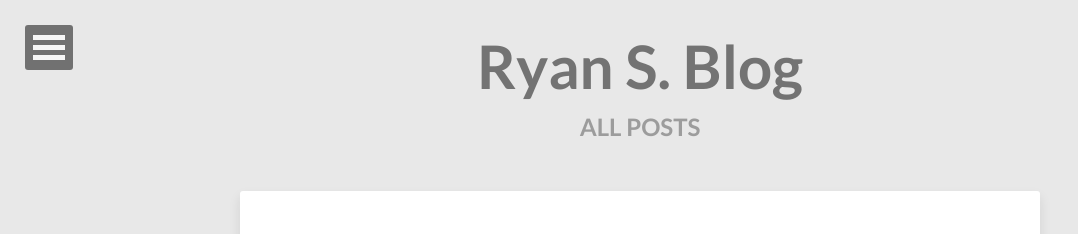
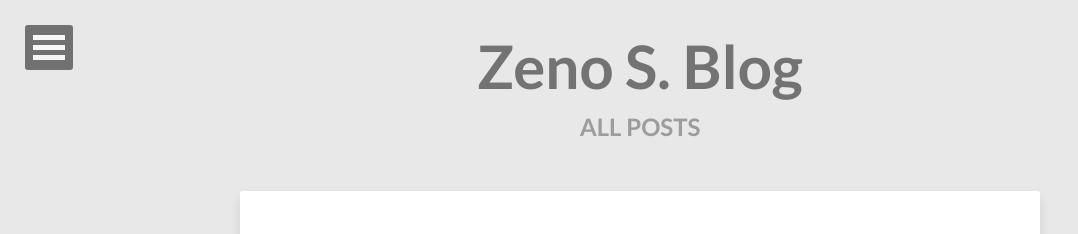
Before and after one commit to zhe-sun/zhe-sun.github.io, a Jekyll site: the page built from posts/index.html, in a window 1280 px wide. Shown: the top 234 px of the page, without its empty margins (0-1078 px from the left). Built offline with Jekyll 4.4.1, drawn with Linux system fonts in a browser that asks for light colours; nearby versions of some CDN libraries.

Commit message:
Change the title and the name

```diff
--- a/_config.yml
+++ b/_config.yml
@@ -1,4 +1,4 @@
-title:            Ryan S. Blog
+title:            Zeno S. Blog
 description:      Whatever is worth doing is worth doing well.
 disqus_shortname: ryan-sun
 reading_time:     true
--- a/index.html
+++ b/index.html
@@ -1,7 +1,7 @@
 ---
 layout: post-index
 title: Latest Posts
-description: "The main page of Ryan S."
+description: "The main page of Zeno S."
 tags: [C/C++, Kernel, Mesos, Mesosphere, DC/OS, blog]
 comments: true
 image:
```
